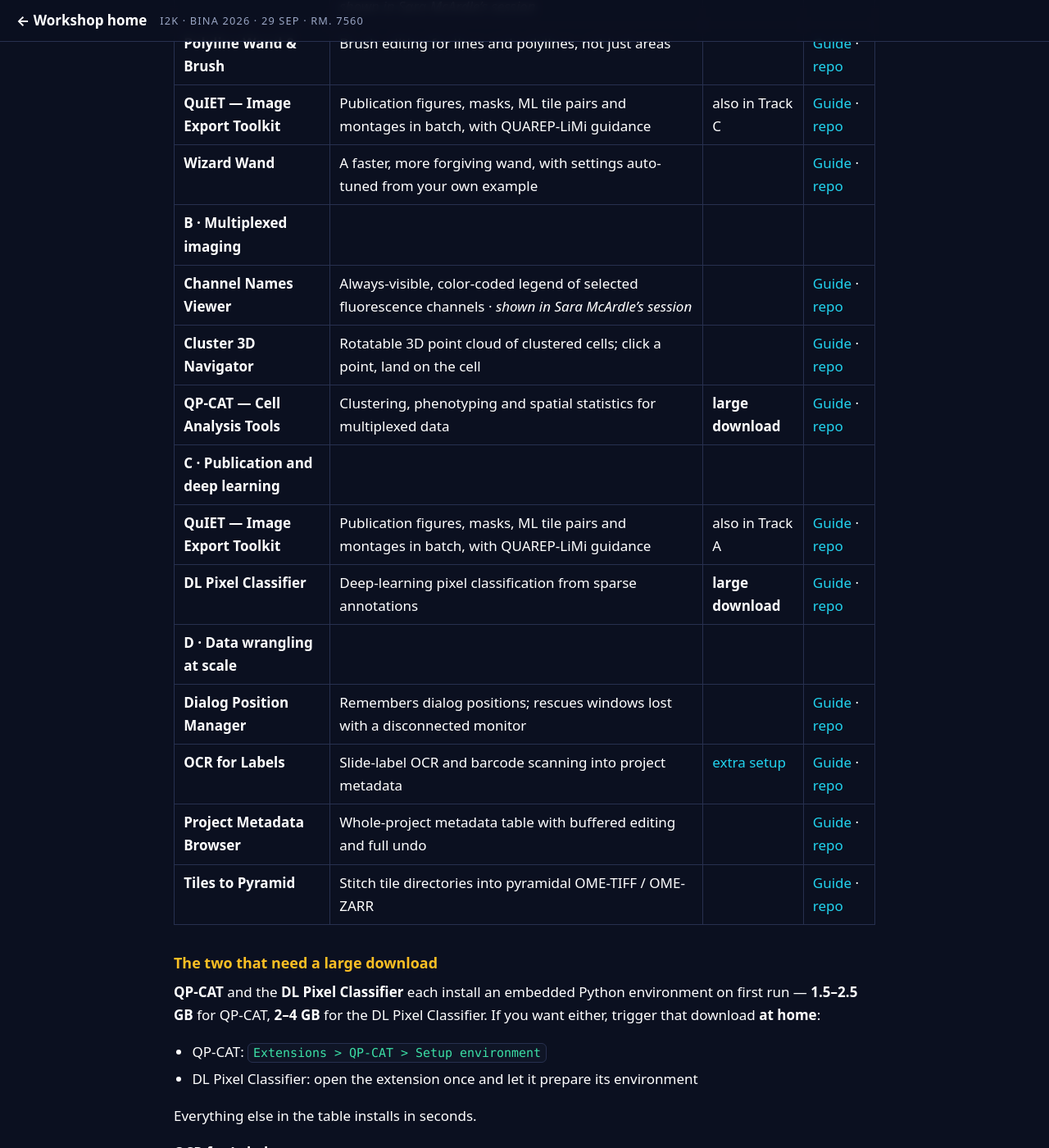
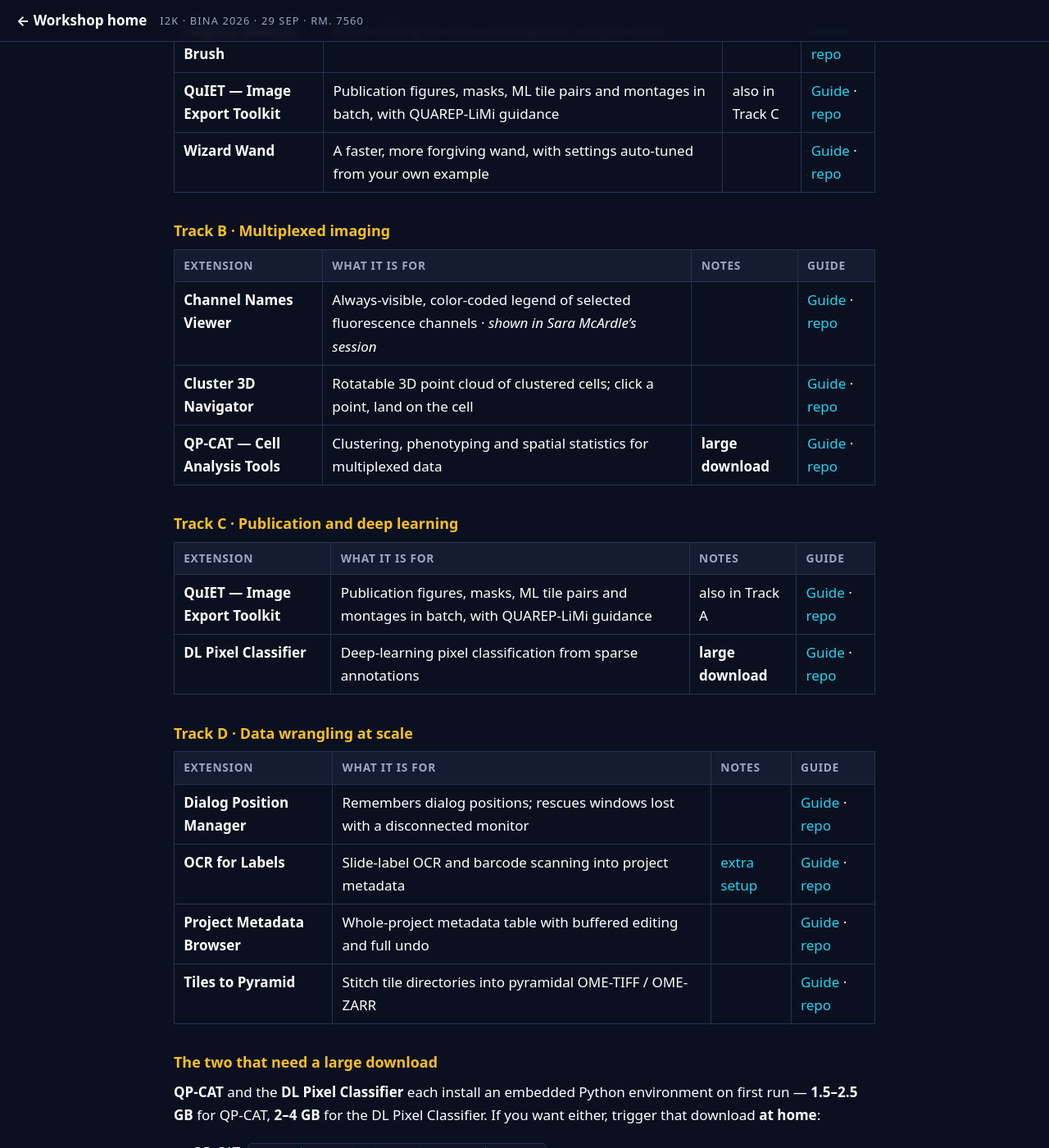
Before and after one commit to MichaelSNelson/BINA-I2K-2026-QuPath-Extensions, a Jekyll site: the page built from docs/extensions.md, in a window 1280 px wide and 1400 px high, scrolled down 1142 px. Shown: the whole window at 82% size. Built offline with Jekyll 4.4.1, drawn with Linux system fonts in a browser that asks for light colours; some of the changed text lies outside the part shown.

Commit message:
Split the extension index into one table per track
The track names were rows inside a single table, so each appeared as a
row with a filled first cell and three empty ones - it read as a broken
row rather than a heading.

Four tables now, each under its own heading, which also means the track
names show up in the page outline. QuIET still appears under both A and
C, each noting the other.

Claude-Session: https://claude.ai/code/session_01KwiACUr5MacuDvqp74c96o

```diff
--- a/docs/extensions.md
+++ b/docs/extensions.md
@@ -31,26 +31,40 @@ QP-CAT fetches a 1.5–2.5 GB Python environment; the DL Pixel Classifier fetche
 
 ## Hands-on extensions
 
+### Track A · Annotation and classification
+
 | Extension | What it is for | Notes | Guide |
 |---|---|---|---|
-| **A · Annotation and classification** | | | |
 | **Class Distribution** | Live charts of annotation balance and implied training balance | | [Guide](10-class-distribution.md) · [repo](https://github.com/uw-loci/qupath-extension-class-distribution) |
 | **Classify Object Subset** | Run a saved classifier on a chosen subset, with a live count first · *needs 0.2.0; earlier jars carry the old name* · *shown in Sara McArdle’s session* | | [Guide](07-classify-object-subset.md) · [repo](https://github.com/uw-loci/qupath-extension-classify-object-subset) |
 | **Polyline Wand & Brush** | Brush editing for lines and polylines, not just areas | | [Guide](06-polyline-wand.md) · [repo](https://github.com/uw-loci/qupath-extension-polyline-wand) |
 | **QuIET — Image Export Toolkit** | Publication figures, masks, ML tile pairs and montages in batch, with QUAREP-LiMi guidance | also in Track C | [Guide](01-quiet-image-export.md) · [repo](https://github.com/uw-loci/qupath-extension-image-export-toolkit) |
 | **Wizard Wand** | A faster, more forgiving wand, with settings auto-tuned from your own example | | [Guide](05-wizard-wand.md) · [repo](https://github.com/uw-loci/qupath-extension-wizard-wand) |
-| **B · Multiplexed imaging** | | | |
+
+### Track B · Multiplexed imaging
+
+| Extension | What it is for | Notes | Guide |
+|---|---|---|---|
 | **Channel Names Viewer** | Always-visible, color-coded legend of selected fluorescence channels · *shown in Sara McArdle’s session* | | [Guide](11-channel-names-viewer.md) · [repo](https://github.com/uw-loci/qupath-extension-channel-names-viewer) |
 | **Cluster 3D Navigator** | Rotatable 3D point cloud of clustered cells; click a point, land on the cell | | [Guide](04-cluster-3d-navigator.md) · [repo](https://github.com/uw-loci/qupath-extension-cluster-3d-navigator) |
 | **QP-CAT — Cell Analysis Tools** | Clustering, phenotyping and spatial statistics for multiplexed data | **large download**| [Guide](03-qp-cat-cell-analysis-tools.md) · [repo](https://github.com/uw-loci/qupath-extension-cell-analysis-tools) |
-| **C · Publication and deep learning** | | | |
+
+### Track C · Publication and deep learning
+
+| Extension | What it is for | Notes | Guide |
+|---|---|---|---|
 | **QuIET — Image Export Toolkit** | Publication figures, masks, ML tile pairs and montages in batch, with QUAREP-LiMi guidance | also in Track A | [Guide](01-quiet-image-export.md) · [repo](https://github.com/uw-loci/qupath-extension-image-export-toolkit) |
 | **DL Pixel Classifier** | Deep-learning pixel classification from sparse annotations | **large download**| [Guide](02-dl-pixel-classifier.md) · [repo](https://github.com/uw-loci/qupath-extension-dl-pixel-classifier) |
-| **D · Data wrangling at scale** | | | |
+
+### Track D · Data wrangling at scale
+
+| Extension | What it is for | Notes | Guide |
+|---|---|---|---|
 | **Dialog Position Manager** | Remembers dialog positions; rescues windows lost with a disconnected monitor | | [Guide](12-dialog-position-manager.md) · [repo](https://github.com/uw-loci/qupath-extension-dialog-manager) |
 | **OCR for Labels** | Slide-label OCR and barcode scanning into project metadata | [extra setup](08-ocr4labels.md#language-data)| [Guide](08-ocr4labels.md) · [repo](https://github.com/uw-loci/qupath-extension-ocr4labels) |
 | **Project Metadata Browser** | Whole-project metadata table with buffered editing and full undo | | [Guide](09-project-metadata-browser.md) · [repo](https://github.com/uw-loci/qupath-extension-project-metadata-browser) |
 | **Tiles to Pyramid** | Stitch tile directories into pyramidal OME-TIFF / OME-ZARR | | [Guide](13-tiles-to-pyramid.md) · [repo](https://github.com/uw-loci/qupath-extension-tiles-to-pyramid) |
+
 
 ### The two that need a large download
 
```
